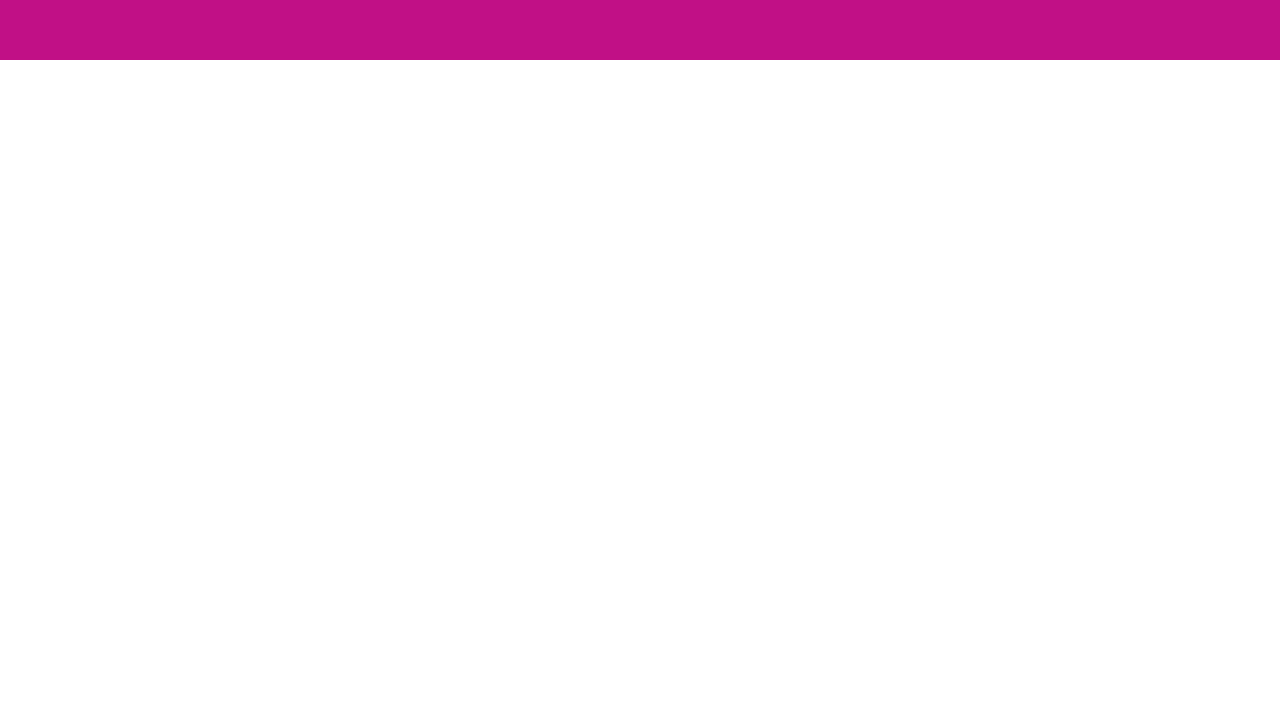
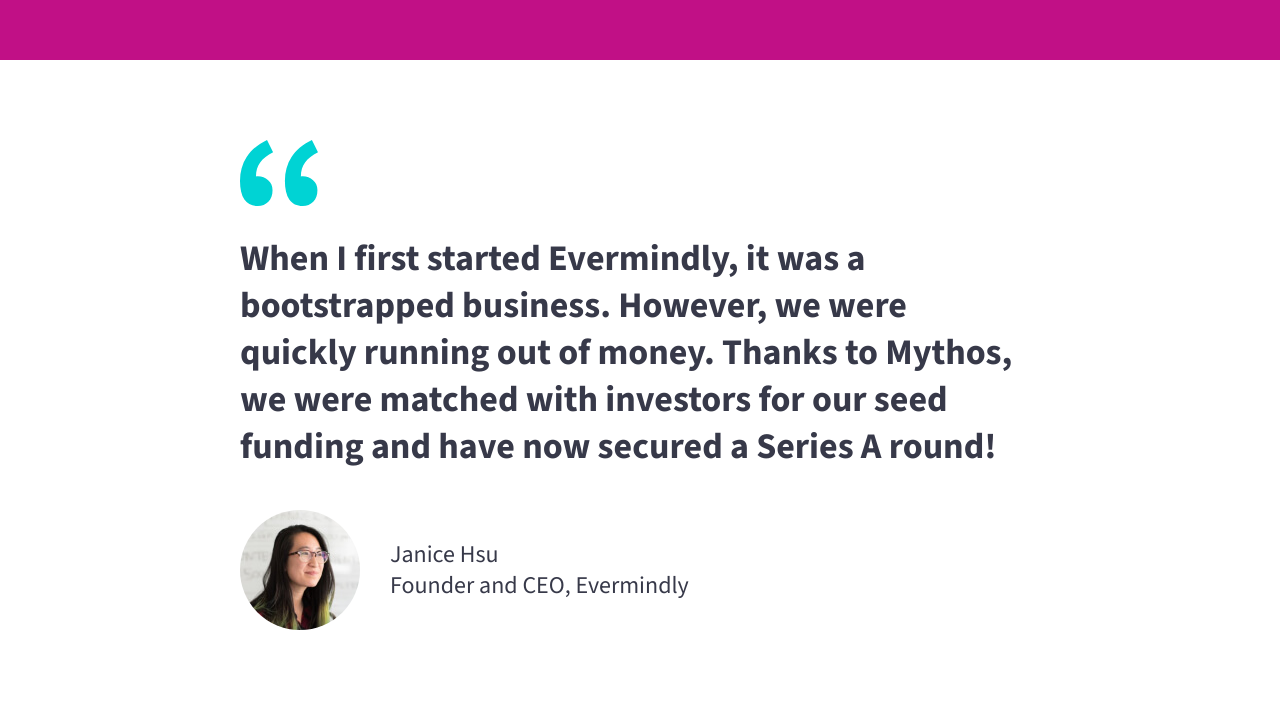
Before and after one commit to Bobovina/responsive-website, a plain HTML site: page index.html in a window 1280 px wide. Shown: the part 1752-2462 px from the top of the page. Before the commit the page ends 1812 px from the top, so only its background shows below. Drawn offline with Linux system fonts and the light colour scheme.

Commit message:
Testimonial

```diff
--- a/index.html
+++ b/index.html
@@ -144,6 +144,45 @@
           />
         </div>
       </section>
+      <!-- Blocquote section -->
+      <section class="testimonial">
+        <h2 class="visually-hidden">Testimonial</h2>
+
+        <div class="wrapper testimonial__wrapper">
+          <figure class="testimonial__figure">
+            <img
+              src="/img/quotation-mark-teal.svg"
+              width="78"
+              height="66"
+              alt=""
+              class="testimonial__icon"
+            />
+            <blockquote class="testimonial__blockquote">
+              <p class="testimonial__text">
+                When I first started Evermindly, it was a bootstrapped business.
+                However, we were quickly running out of money. Thanks to Mythos,
+                we were matched with investors for our seed funding and have now
+                secured a Series A round!
+              </p>
+            </blockquote>
+
+            <figcaption class="testimonial__author-wrapper">
+              <img
+                class="testimonial__author-image"
+                src="/img/author-1x.jpg"
+                alt="Headshot of Janice Hsu"
+                srcset="/img/author-2x.jpg 2x, /img/author-3x.jpg 3x"
+                width="120"
+                height="120"
+              />
+              <p class="testimonial__author__desc medium">
+                Janice Hsu <br />
+                Founder and CEO, Evermindly
+              </p>
+            </figcaption>
+          </figure>
+        </div>
+      </section>
     </main>
 
     <footer>
--- a/style.css
+++ b/style.css
@@ -35,16 +35,18 @@
     --font-size-h2: var(--fs-36);
     --font-size-h3: var(--fs-24);
     --font-size-button: var(--fs-18);
+    --font-size-quote: var(--fs-24);
 
     @media (width >= calc(600 / 16 * 1rem)) {
       --font-size-topnav: var(--fs-16);
       --font-size-h1: var(--fs-72);
       --font-size-h2: var(--fs-48);
+      --font-size-quote: var(--fs-36);
     }
   }
 
+  /* colors */
   :root {
-    /* colors */
     --c-neutral-100: hsl(0, 0%, 100%);
     --c-neutral-800: hsl(233, 14%, 25%);
     --c-primary-200: hsl(180, 100%, 42%);
@@ -361,6 +363,61 @@
       max-width: calc(792 / 16 * 1rem);
     }
   }
+
+  .testimonial {
+  }
+}
+.testimonial__wrapper {
+  max-width: calc(800 / 16 * 1rem);
+}
+
+.testimonial__figure {
+}
+
+.testimonial__icon {
+  width: calc(52 / 16 * 1rem);
+  margin-block-end: 20px;
+
+  @media (width >= calc(600 / 16 * 1rem)) {
+    width: calc(78 / 16 * 1rem);
+    margin-block-end: 30px;
+  }
+}
+
+.testimonial__blockquote {
+}
+
+.testimonial__text {
+  font-size: var(--font-size-quote);
+  font-weight: 700;
+  margin-block-end: 30px;
+
+  @media (width >= calc(600 / 16 * 1rem)) {
+    margin-block-end: 40px;
+  }
+}
+
+.testimonial__author-wrapper {
+  display: flex;
+  flex-direction: column;
+  align-items: center;
+  gap: 20px;
+
+  text-align: center;
+
+  @media (width >= calc(600 / 16 * 1rem)) {
+    flex-direction: row;
+    gap: 20px 30px;
+    text-align: left;
+  }
+}
+
+.testimonial__author-image {
+  width: calc(120 / 16 * 1);
+  border-radius: 100vh;
+}
+
+.testimonial__author__desc {
 }
 
 @layer util {
```
Also changed, not shown: img/author-1x.jpg (added), img/author-2x.jpg (added), img/author-3x.jpg (added), img/quotation-mark-teal.svg (added).
